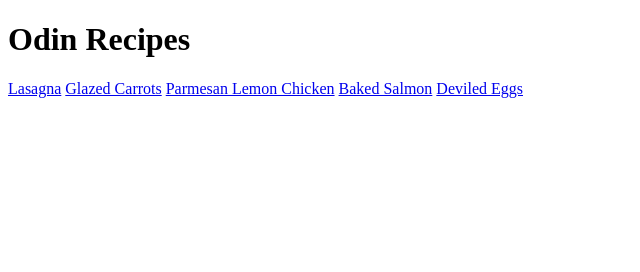
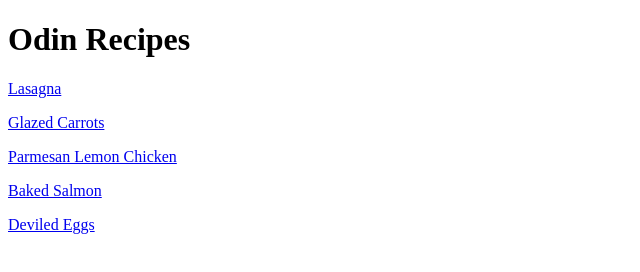
Before and after one commit to firensym/odin-recipes, a plain HTML site: page index.html in a window 1280 px wide. Shown: the whole page, without its empty margins (0-640 px from the left). Drawn offline with Linux system fonts and the light colour scheme.

Commit message:
Add Paragraphs to Link Overview of index.html

```diff
--- a/index.html
+++ b/index.html
@@ -7,10 +7,10 @@
 
     <body>
         <h1>Odin Recipes</h1>
-        <a href="./lasagna.html">Lasagna</a>
-        <a href="./carrots.html">Glazed Carrots</a>
-        <a href="./chicken.html">Parmesan Lemon Chicken</a>
-        <a href="./salmon.html">Baked Salmon</a>
-        <a href="./eggs.html">Deviled Eggs</a>
+        <p><a href="./lasagna.html">Lasagna</a></p>
+        <p><a href="./carrots.html">Glazed Carrots</a></p>
+        <p><a href="./chicken.html">Parmesan Lemon Chicken</a></p>
+        <p><a href="./salmon.html">Baked Salmon</a></p>
+        <p><a href="./eggs.html">Deviled Eggs</a></p>
     </body>
 </html>
```
